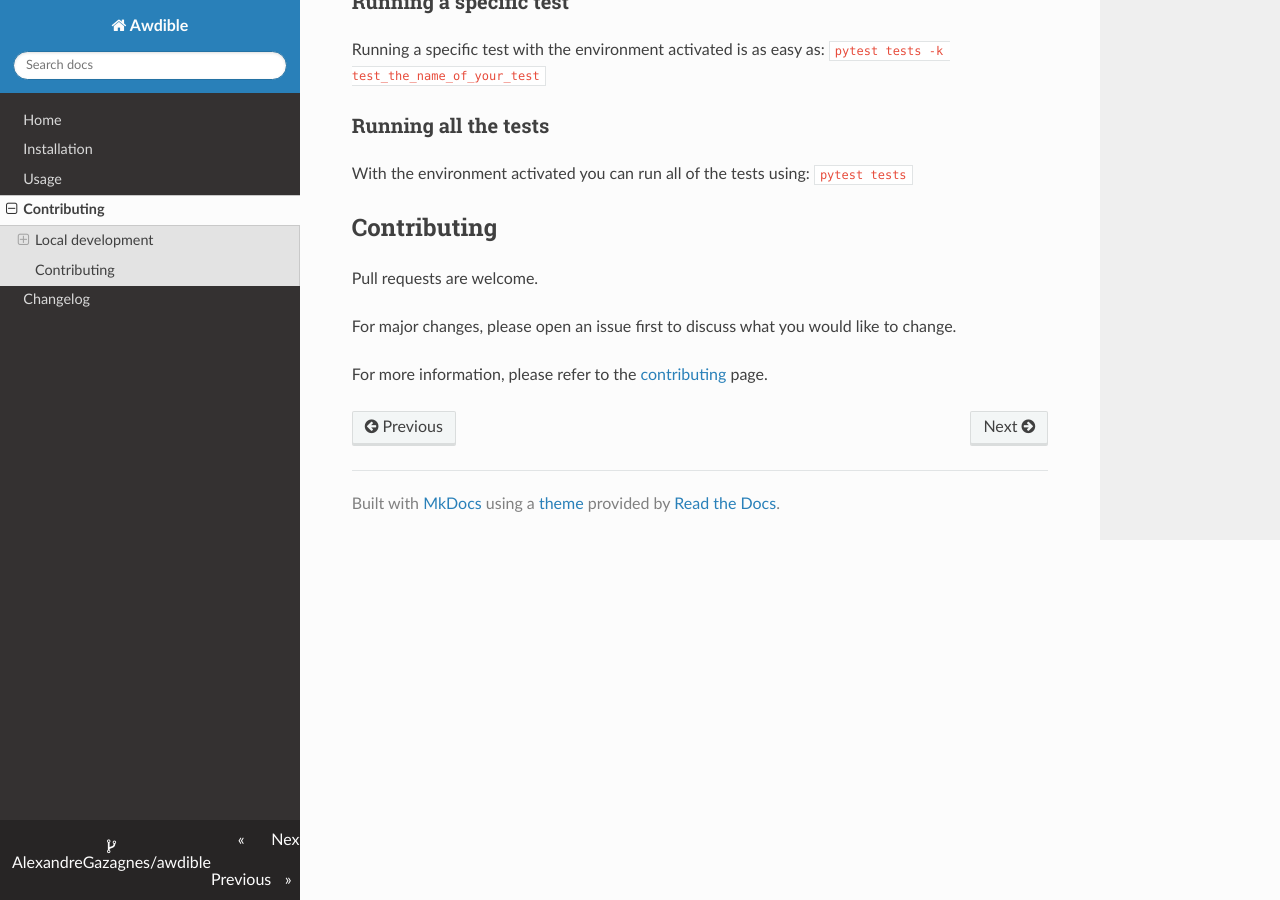
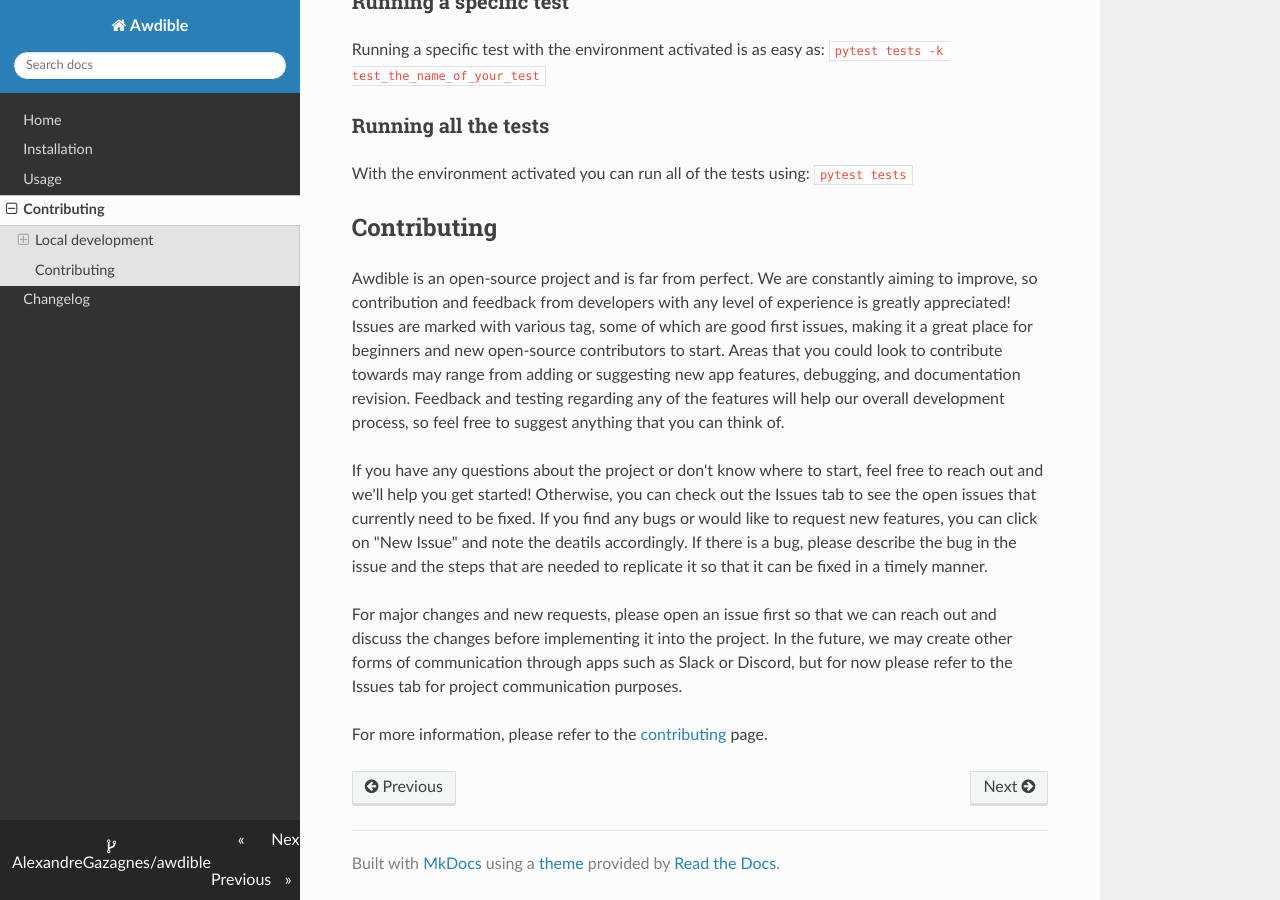
Before and after one commit to AlexandreGazagnes/awdible, an MkDocs documentation site: the page built from docs/docs/CONTRIBUTING.md, in a window 1280 px wide and 900 px high, scrolled down 862 px. Built offline with MkDocs 1.6.1, drawn with Linux system fonts in a browser that asks for light colours; nearby versions of some CDN libraries.

Commit message:
Conntribution message updates

```diff
--- a/docs/docs/CONTRIBUTING.md
+++ b/docs/docs/CONTRIBUTING.md
@@ -53,8 +53,10 @@ using:
 
 ## Contributing
 
-Pull requests are welcome.
+Awdible is an open-source project and is far from perfect. We are constantly aiming to improve, so contribution and feedback from developers with any level of experience is greatly appreciated! Issues are marked with various tag, some of which are good first issues, making it a great place for beginners and new open-source contributors to start. Areas that you could look to contribute towards may range from adding or suggesting new app features, debugging, and documentation revision. Feedback and testing regarding any of the features will help our overall development process, so feel free to suggest anything that you can think of.
 
-For major changes, please open an issue first to discuss what you would like to change.
+If you have any questions about the project or don't know where to start, feel free to reach out and we'll help you get started! Otherwise, you can check out the Issues tab to see the open issues that currently need to be fixed. If you find any bugs or would like to request new features, you can click on "New Issue" and note the deatils accordingly. If there is a bug, please describe the bug in the issue and the steps that are needed to replicate it so that it can be fixed in a timely manner.
+
+For major changes and new requests, please open an issue first so that we can reach out and discuss the changes before implementing it into the project. In the future, we may create other forms of communication through apps such as Slack or Discord, but for now please refer to the Issues tab for project communication purposes.
 
 For more information, please refer to the [contributing](https://alexandregazagnes.github.io/awdible/CONTRIBUTING/) page.
```
Also changed, not shown: docs/docs/index.md (+10 -4 lines), README.md.
